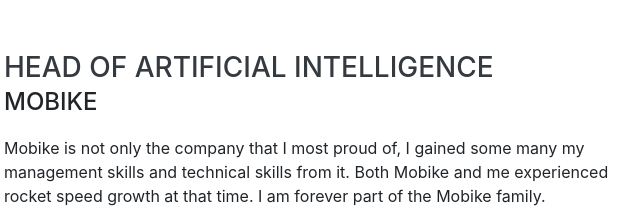
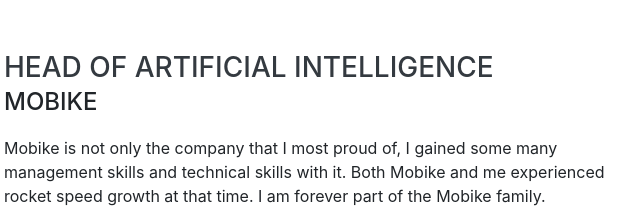
Before and after one commit to yanglududu/cv, a website with bundled scripts: page index.html in a window 1280 px wide. Shown: the part 2040-2261 px from the top of the page, 316-956 px from the left. Built offline with nearby package versions, Linux system fonts and the light colour scheme; a web font is replaced by a local one.

Commit message:
add certificates

```diff
--- a/index.html
+++ b/index.html
@@ -128,7 +128,7 @@
           <div class="resume-content">
             <h3 class="mb-0">HEAD OF ARTIFICIAL INTELLIGENCE</h3>
             <div class="subheading mb-3">Mobike</div>
-            <p>Mobike is not only the company that I most proud of, I gained some many my management skills and technical skills from it. Both Mobike and me experienced rocket speed growth at that time. I am forever part of the Mobike family.</p>
+            <p>Mobike is not only the company that I most proud of, I gained some many management skills and technical skills with it. Both Mobike and me experienced rocket speed growth at that time. I am forever part of the Mobike family.</p>
             <p>Among all systems that we invented at Mobike, RedPacket Bike is the most interesting one. This system dispatches 8 million bikes to match 30 milllion orders each day. To dispatch from low supply value grid to high supply value grid,
               the average cost is only 3.5 yuan. The operation team would need to spend 3 times more money to do what we do.</p>
             <p>Our anti-fraud system "Apollo" prevents 600 million dollar potential loss from hackers and cheaters per month. Our opearation
```
